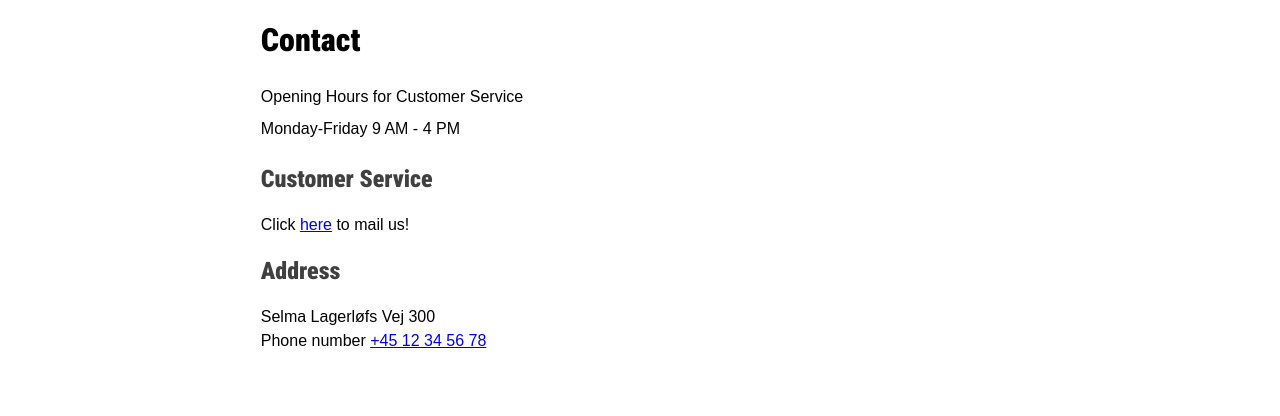
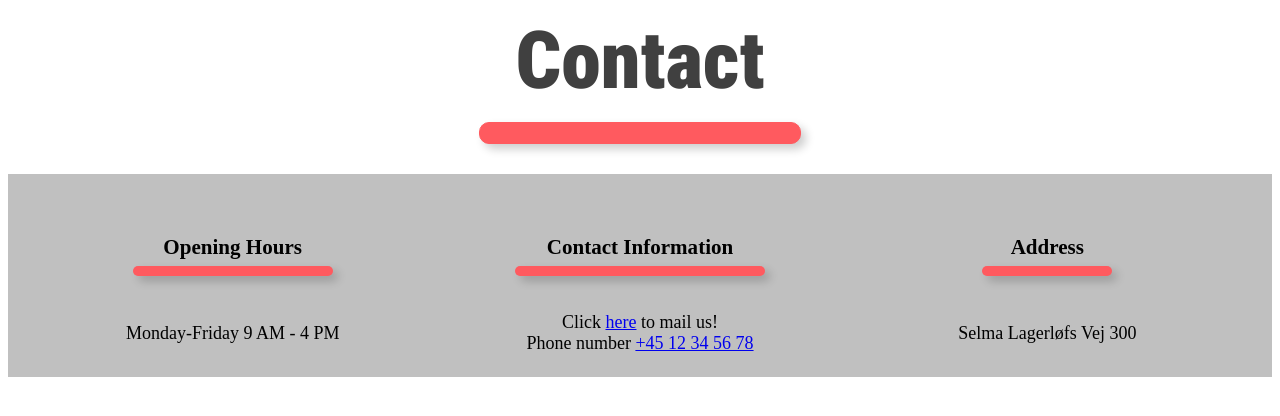
Before and after one commit to Eberpraw/frux, a Flask app: page /contact in a window 1280 px wide. Shown: the part 112-528 px from the top of the page. Run offline with Flask 3, Linux system fonts and the light colour scheme.

Commit message:
contact revidering

```diff
--- a/application/static/styles.css
+++ b/application/static/styles.css
@@ -429,9 +429,6 @@ ul li {
     float: right;
     clear: right;
 }
-.contactMain {
-    margin-left: 20%;
-}
 
 .info-section {
     position: absolute;
@@ -515,3 +512,97 @@ ul li {
 .history-list-title {
     font-size: 45px;
 }
+
+/* Styling for Contact subpage */
+.contact-title {
+    text-align:center;
+        color: #404040;
+    line-height: 15px;
+    font-size: 40px;
+}
+
+.contact-box {
+    background-color: #FF5A5F;
+    padding: 10px;
+    border: 1px solid #FF5A5F;
+    border-radius: 10px;
+    box-shadow: 5px 5px 10px rgba(3, 3, 0, 0.2);
+    max-width: 300px;
+    width: 100%;
+    margin: 0 auto;
+    line-height: 15px;
+}
+
+.contact-table {
+    margin: auto;
+    width: 100%;
+    margin-top: 30px;
+    text-align: center;
+}
+
+.contact-table th {
+    padding-top: 1em;
+    padding-left: 3em;
+    padding-right: 3em;
+    width: 30%;
+}
+
+.contact-table td {
+    width: 30%;
+}
+
+.contact-hours::after {
+    content: '';
+    display: block;
+    width: 200px;
+    height: 10px;
+    background-color: #FF5A5F;
+    border-radius: 10px;
+    position: relative;
+    bottom: 15px;
+    left: 50%;
+    transform: translateX(-50%);
+    box-shadow: 5px 5px 10px rgba(3, 3, 0, 0.2);
+}
+
+.contact-info::after {
+    content: '';
+    display: block;
+    width: 250px;
+    height: 10px;
+    background-color: #FF5A5F;
+    border-radius: 10px;
+    position: relative;
+    bottom: 15px;
+    left: 50%;
+    transform: translateX(-50%);
+    box-shadow: 5px 5px 10px rgba(3, 3, 0, 0.2);
+}
+
+.contact-address::after {
+    content: '';
+    display: block;
+    width: 130px;
+    height: 10px;
+    background-color: #FF5A5F;
+    border-radius: 10px;
+    position: relative;
+    bottom: 15px;
+    left: 50%;
+    transform: translateX(-50%);
+    box-shadow: 5px 5px 10px rgba(3, 3, 0, 0.2);
+}
+
+.contact-table td {
+    padding-top: 1em;
+    padding-left: 3em;
+    padding-right: 3em;
+}
+
+.contact-headers {
+    font-size: large;
+}
+
+.contact-body {
+    font-size: large;
+}
--- a/application/templates/contact.html
+++ b/application/templates/contact.html
@@ -20,22 +20,30 @@
 
         </header>
 
-        <main class="contactMain">
-            <h1>Contact</h1>
-            <p style="line-height: 2em;">
-                Opening Hours for Customer Service<br>
-
-                Monday-Friday 9 AM - 4 PM
-            </p>
-            <h2>Customer Service</h2>
-            <p>
-                Click <a href="mailto:info@frux.com">here</a> to mail us!
-            </p>
-            <h2>Address</h2>
-            <p>
-                Selma Lagerløfs Vej 300<br>
-                Phone number <a href="tel:004540471395">+45 12 34 56 78</a>
-            </p>
+        <main>
+            <div class="contact-title">
+                <h1>Contact</h1>
+            </div>
+            <div class="contact-box"></div>
+            <table class="contact-table colored-section">
+                <thead class="contact-headers">
+                    <tr>
+                        <th class="contact-hours"><h3>Opening Hours</h3></th>
+                        <th class="contact-info"><h3>Contact Information</h3></th>
+                        <th  class="contact-address"><h3>Address</h3></th>
+                    </tr>
+                </thead>
+                <tbody class="contact-body">
+                    <tr>
+                        <td>Monday-Friday 9 AM - 4 PM</td>
+                        <td>
+                            Click <a href="mailto:info@frux.com">here</a> to mail us!<br/>
+                            Phone number <a href="tel:004540471395">+45 12 34 56 78</a>
+                        </td>
+                        <td>Selma Lagerløfs Vej 300</td>
+                    </tr>
+                </tbody>
+            </table>
         </main>
 
     </body>
```
